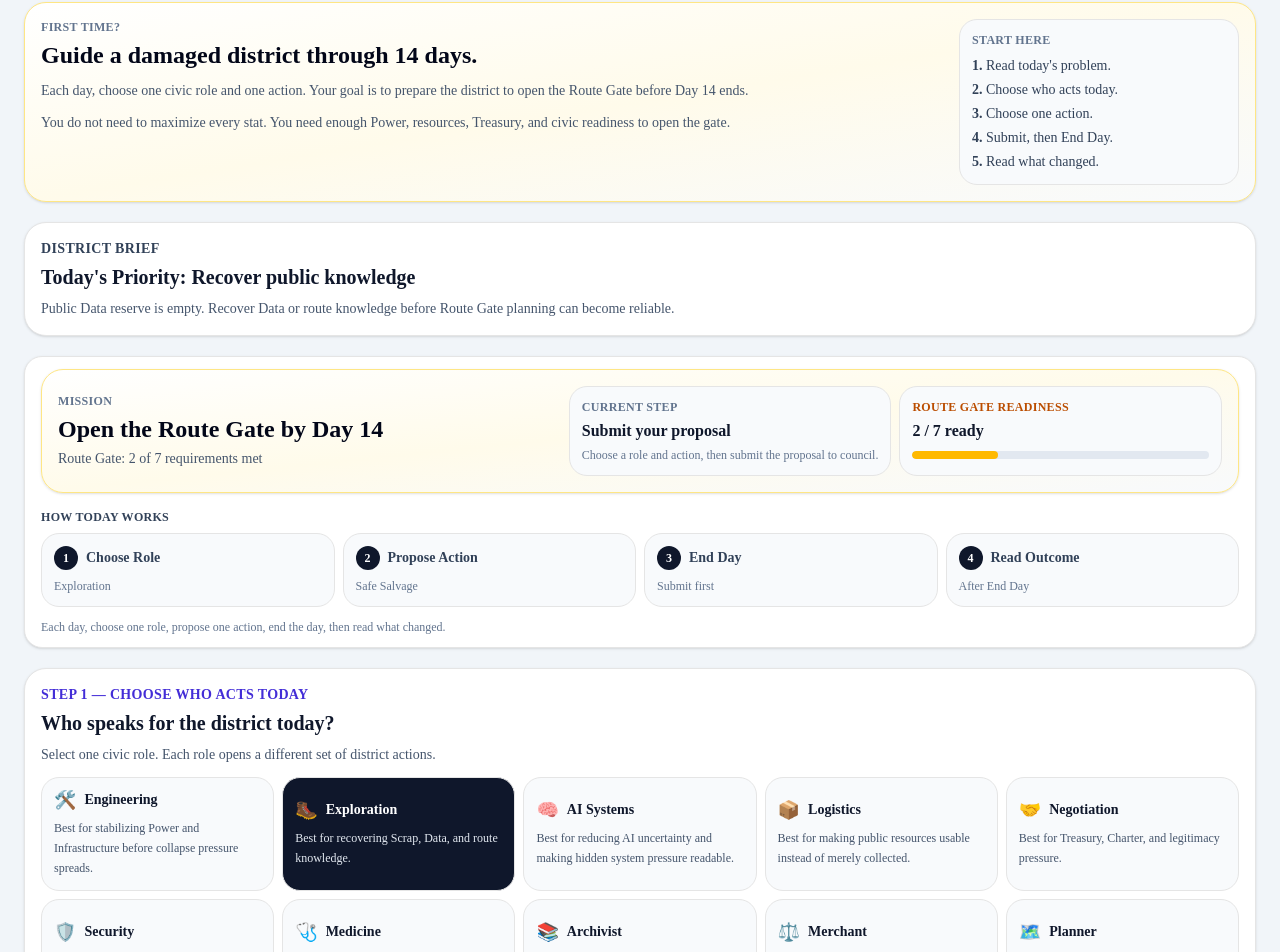
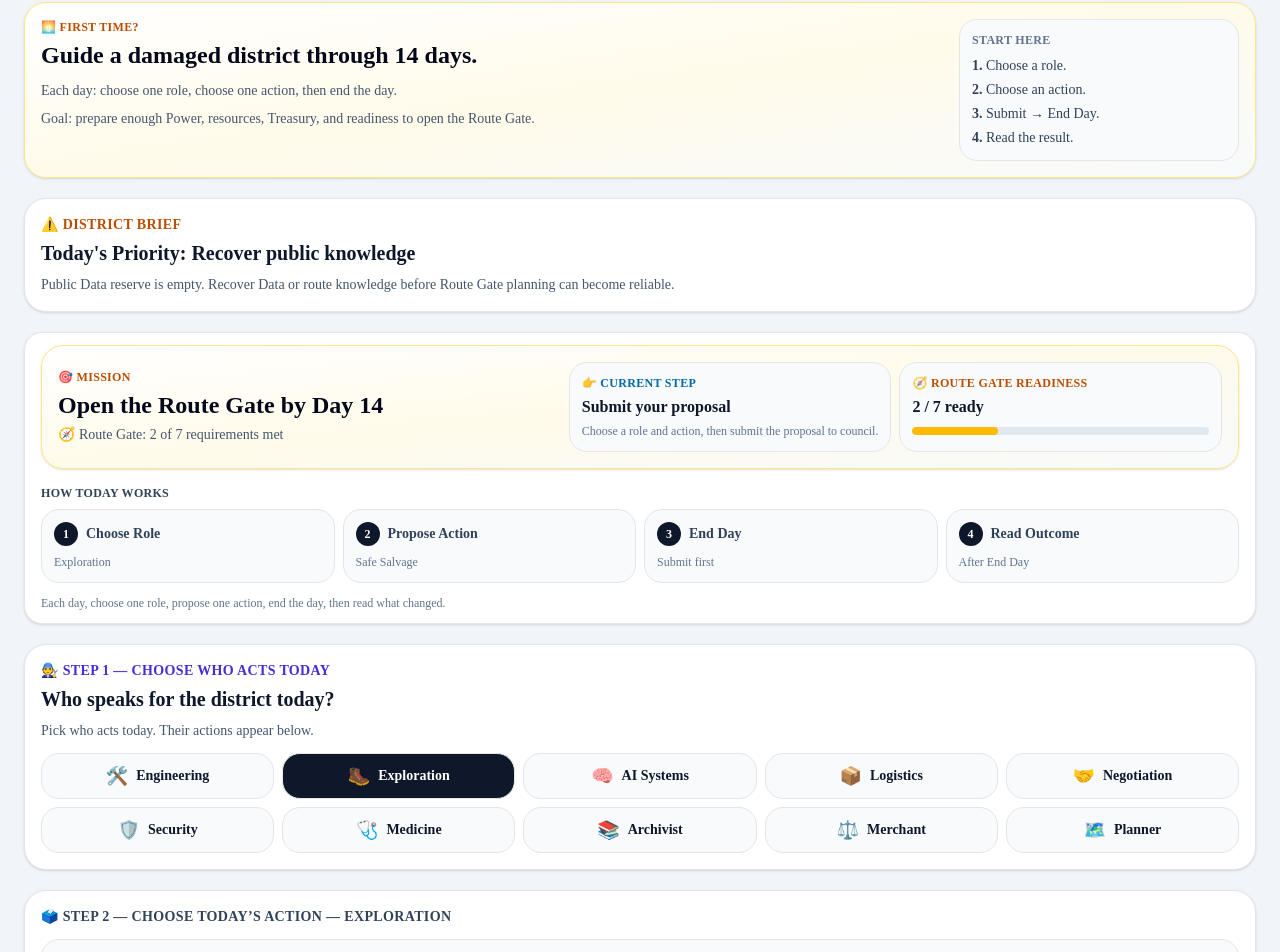
Before and after one commit to dh9vbm8mty-cloud/silence-city-ui, a Next.js app: page /silence-city in a window 1280 px wide. Shown: the part 320-1272 px from the top of the page. Built offline with nearby package versions, Linux system fonts and the light colour scheme.

Commit message:
Reduce player-facing text

```diff
--- a/app/silence-city/page.tsx
+++ b/app/silence-city/page.tsx
@@ -245,6 +245,35 @@ function getOutcomeChangeTextClass(item: string) {
   return "text-slate-600";
 }
 
+function getDistrictStatIcon(label: keyof DistrictStats) {
+  if (label === "Power") return "⚡";
+  if (label === "Infrastructure") return "🏗️";
+  if (label === "Security") return "🛡️";
+  if (label === "AI Stability") return "🧠";
+  return "•";
+}
+
+function getPublicResourceIcon(label: keyof PublicStorage | "Treasury") {
+  if (label === "Scrap") return "🔩";
+  if (label === "Power Cell") return "🔋";
+  if (label === "Data Fragment") return "💾";
+  if (label === "Electronic Component") return "🧩";
+  if (label === "Structural Part") return "🧱";
+  if (label === "Treasury") return "🪙";
+  return "•";
+}
+
+function getRouteGateIcon(label: string) {
+  if (label.includes("Power")) return "⚡";
+  if (label.includes("Scrap")) return "🔩";
+  if (label.includes("Structural")) return "🧱";
+  if (label.includes("Power Cell")) return "🔋";
+  if (label.includes("Data")) return "💾";
+  if (label.includes("Treasury")) return "🪙";
+  if (label.includes("Certified")) return "👥";
+  return "🧭";
+}
+
 function getDistrictPressure(districtStats: DistrictStats, publicStorage: PublicStorage, treasury: number) {
   const pressure: string[] = [];
 
@@ -515,7 +544,7 @@ export default function SilenceCityPage() {
   }
 
   const playtestSnapshot = {
-    version: "1.2.3",
+    version: "1.2.5",
     sessionId,
     playerCode,
     playtestGroup,
@@ -986,7 +1015,7 @@ export default function SilenceCityPage() {
       <div className="mx-auto max-w-7xl space-y-5">
         <header className="rounded-3xl border bg-white p-6 shadow-sm">
           <p className="text-sm font-medium text-slate-500">
-            Silence City — District Council Interface v1.2.3
+            Silence City — District Council Interface v1.2.5
           </p>
           <div className="mt-2 flex flex-col gap-3 sm:flex-row sm:items-center sm:justify-between">
             <h1 className="text-3xl font-bold">Old Industrial Sector — Day {day} / 14</h1>
@@ -1033,24 +1062,23 @@ export default function SilenceCityPage() {
           <section className="rounded-3xl border border-amber-200 bg-gradient-to-br from-white via-amber-50 to-slate-50 p-4 shadow-sm">
             <div className="flex flex-col gap-3 lg:flex-row lg:items-start lg:justify-between">
               <div>
-                <p className="text-xs font-bold uppercase tracking-wide text-slate-500">First Time?</p>
+                <p className="text-xs font-bold uppercase tracking-wide text-amber-700">🌅 First Time?</p>
                 <h2 className="mt-1 text-2xl font-bold text-slate-950">Guide a damaged district through 14 days.</h2>
                 <p className="mt-2 max-w-3xl text-sm leading-6 text-slate-600">
-                  Each day, choose one civic role and one action. Your goal is to prepare the district to open the Route Gate before Day 14 ends.
+                  Each day: choose one role, choose one action, then end the day.
                 </p>
-                <p className="mt-2 max-w-3xl text-sm leading-6 text-slate-600">
-                  You do not need to maximize every stat. You need enough Power, resources, Treasury, and civic readiness to open the gate.
+                <p className="mt-1 max-w-3xl text-sm leading-6 text-slate-600">
+                  Goal: prepare enough Power, resources, Treasury, and readiness to open the Route Gate.
                 </p>
               </div>
 
               <div className="rounded-2xl border bg-slate-50 p-3 lg:min-w-[280px]">
                 <p className="text-xs font-bold uppercase tracking-wide text-slate-500">Start Here</p>
                 <ol className="mt-2 space-y-1 text-sm text-slate-700">
-                  <li><strong>1.</strong> Read today&apos;s problem.</li>
-                  <li><strong>2.</strong> Choose who acts today.</li>
-                  <li><strong>3.</strong> Choose one action.</li>
-                  <li><strong>4.</strong> Submit, then End Day.</li>
-                  <li><strong>5.</strong> Read what changed.</li>
+                  <li><strong>1.</strong> Choose a role.</li>
+                  <li><strong>2.</strong> Choose an action.</li>
+                  <li><strong>3.</strong> Submit → End Day.</li>
+                  <li><strong>4.</strong> Read the result.</li>
                 </ol>
               </div>
             </div>
@@ -1066,7 +1094,7 @@ export default function SilenceCityPage() {
           <section className="rounded-3xl border bg-white p-4 shadow-sm">
             <div className="flex flex-col gap-3 lg:flex-row lg:items-start lg:justify-between">
               <div>
-                <p className="text-sm font-bold uppercase tracking-wide text-slate-700">District Brief</p>
+                <p className="text-sm font-bold uppercase tracking-wide text-amber-700">⚠️ District Brief</p>
                 <h2 className="mt-1 text-xl font-bold text-slate-900">Today&apos;s Priority: {civicPriority}</h2>
                 <p className="mt-2 text-sm text-slate-600">{civicPriorityReason}</p>
               </div>
@@ -1079,22 +1107,22 @@ export default function SilenceCityPage() {
             <div className="mb-4 rounded-3xl border border-amber-200 bg-gradient-to-br from-white via-amber-50 to-slate-50 p-4 shadow-sm">
               <div className="flex flex-col gap-3 lg:flex-row lg:items-center lg:justify-between">
                 <div>
-                  <p className="text-xs font-bold uppercase tracking-wide text-slate-500">Mission</p>
+                  <p className="text-xs font-bold uppercase tracking-wide text-amber-700">🎯 Mission</p>
                   <h2 className="mt-1 text-2xl font-bold text-slate-950">Open the Route Gate by Day 14</h2>
                   <p className="mt-1 text-sm text-slate-600">
-                    Route Gate: {visibleRouteGatePassedCount} of {visibleRouteGateChecks.length} requirements met
+                    🧭 Route Gate: {visibleRouteGatePassedCount} of {visibleRouteGateChecks.length} requirements met
                   </p>
                 </div>
 
                 <div className="grid gap-2 sm:grid-cols-2 lg:min-w-[360px]">
                   <div className="rounded-2xl border bg-slate-50 p-3">
-                    <p className="text-xs font-bold uppercase tracking-wide text-slate-500">Current Step</p>
+                    <p className="text-xs font-bold uppercase tracking-wide text-sky-700">👉 Current Step</p>
                     <p className="mt-1 text-base font-bold text-slate-900">{currentStepText}</p>
                     <p className="mt-1 text-xs text-slate-500">{currentStepDetail}</p>
                   </div>
 
                   <div className="rounded-2xl border bg-slate-50 p-3">
-                    <p className="text-xs font-bold uppercase tracking-wide text-amber-700">Route Gate Readiness</p>
+                    <p className="text-xs font-bold uppercase tracking-wide text-amber-700">🧭 Route Gate Readiness</p>
                     <p className="mt-1 text-base font-bold text-slate-900">{visibleRouteGatePassedCount} / {visibleRouteGateChecks.length} ready</p>
                     <div className="mt-2 h-2 overflow-hidden rounded-full bg-slate-200">
                       <div className={`h-full rounded-full ${visibleRouteGatePassedCount === visibleRouteGateChecks.length ? "bg-emerald-500" : "bg-amber-400"}`} style={{ width: `${visibleRouteGateProgress}%` }} />
@@ -1133,10 +1161,10 @@ export default function SilenceCityPage() {
           <section className="rounded-3xl border bg-white p-4 shadow-sm">
             <div className="flex flex-col gap-3 lg:flex-row lg:items-start lg:justify-between">
               <div>
-                <p className="text-sm font-bold uppercase tracking-wide text-indigo-700">Step 1 — Choose Who Acts Today</p>
+                <p className="text-sm font-bold uppercase tracking-wide text-indigo-700">🧑‍🔧 Step 1 — Choose Who Acts Today</p>
                 <h2 className="mt-1 text-xl font-bold text-slate-900">Who speaks for the district today?</h2>
                 <p className="mt-2 text-sm text-slate-600">
-                  Select one civic role. Each role opens a different set of district actions.
+                  Pick who acts today. Their actions appear below.
                 </p>
               </div>
             </div>
@@ -1146,15 +1174,15 @@ export default function SilenceCityPage() {
                 <button
                   key={item}
                   onClick={() => changeRole(item)}
-                  className={`rounded-2xl border p-3 text-left text-sm transition ${
+                  className={`rounded-2xl border p-3 text-center text-sm transition ${
                     role === item ? "bg-slate-900 text-white" : "bg-slate-50 hover:bg-white"
                   }`}
                 >
-                  <p className="flex items-center gap-2 font-bold">
+                  <p className="flex items-center justify-center gap-2 font-bold">
                     <span className="text-lg leading-none">{roles[item].icon}</span>
                     <span>{item}</span>
                   </p>
-                  <p className={`mt-2 line-clamp-3 flex-1 text-xs leading-5 ${role === item ? "text-slate-200" : "text-slate-600"}`}>{roles[item].focus}</p>
+
                 </button>
               ))}
             </div>
@@ -1163,9 +1191,9 @@ export default function SilenceCityPage() {
 
         {viewMode === "player" && (
           <section className="grid gap-4 lg:grid-cols-1">
-            <Panel title={`Step 2 — Choose Today’s Action — ${role}`}>
+            <Panel title={`🗳️ Step 2 — Choose Today’s Action — ${role}`}>
               <div className="rounded-2xl border bg-slate-50 p-3 text-sm text-slate-700">
-                <p className="text-xs font-bold uppercase tracking-wide text-slate-500">Role Concern</p>
+                <p className="text-xs font-bold uppercase tracking-wide text-slate-500">Selected Role</p>
                 <p className="mt-1 font-semibold text-slate-900">{currentRole.pressure}</p>
                 <p className="mt-2 text-xs text-slate-500">
                   Best use: {currentRole.focus} · Tradeoff: {currentRole.risk}
```
